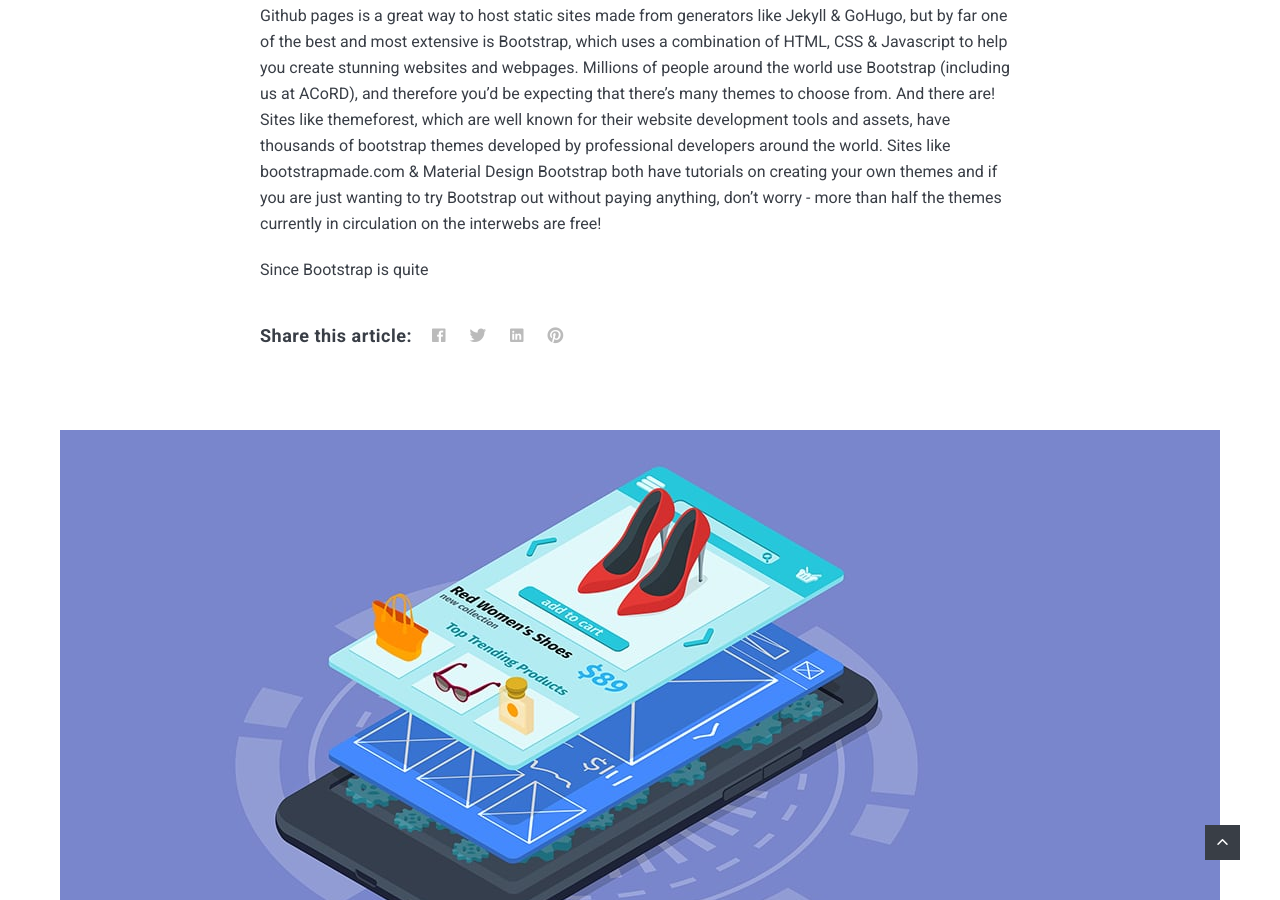
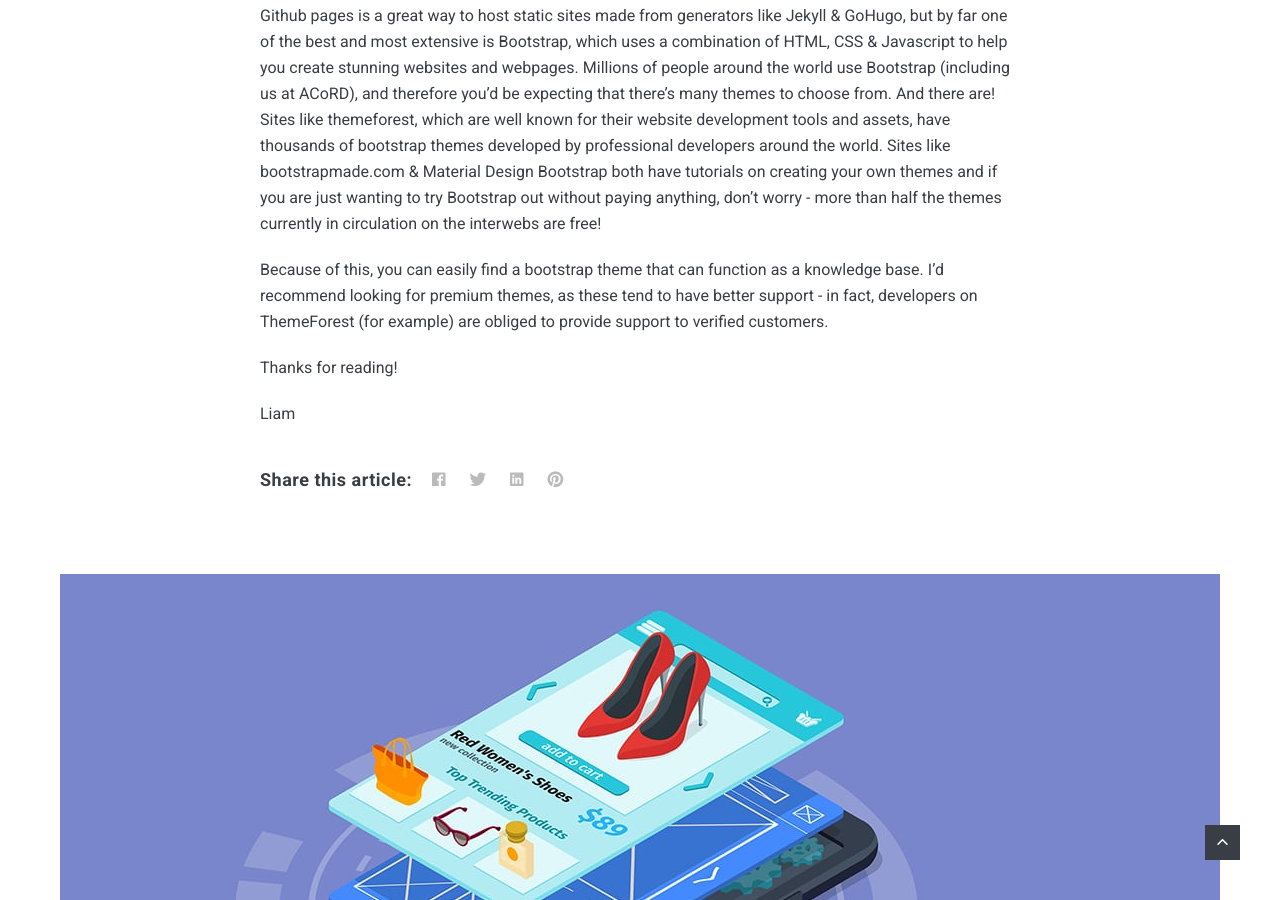
Before and after one commit to Gizmotronn/acord-robotics.github11, a Jekyll site: the page built from _posts/2018-07-17-time-to-givegifts-to-everyone.markdown, in a window 1280 px wide and 900 px high, scrolled down 2384 px. Built offline with Jekyll 4.4.1, drawn with Linux system fonts in a browser that asks for light colours; nearby versions of some CDN libraries; comment, search, counter and statistics services are not loaded.

Commit message:
Update 2018-07-17-time-to-givegifts-to-everyone.markdown

```diff
--- a/_posts/2018-07-17-time-to-givegifts-to-everyone.markdown
+++ b/_posts/2018-07-17-time-to-givegifts-to-everyone.markdown
@@ -27,4 +27,8 @@ You can choose to either push or pull commits/files from or to Github with Gitbo
 ## Custom Bootstrap Themes
 Github pages is a great way to host static sites made from generators like Jekyll & GoHugo, but by far one of the best and most extensive is Bootstrap, which uses a combination of HTML, CSS & Javascript to help you create stunning websites and webpages. Millions of people around the world use Bootstrap (including us at ACoRD), and therefore you'd be expecting that there's many themes to choose from. And there are! Sites like themeforest, which are well known for their website development tools and assets, have thousands of bootstrap themes developed by professional developers around the world. Sites like bootstrapmade.com & Material Design Bootstrap both have tutorials on creating your own themes and if you are just wanting to try Bootstrap out without paying anything, don't worry - more than half the themes currently in circulation on the interwebs are free!
 
-Since Bootstrap is quite
+Because of this, you can easily find a bootstrap theme that can function as a knowledge base. I'd recommend looking for premium themes, as these tend to have better support - in fact, developers on ThemeForest (for example) are obliged to provide support to verified customers.
+
+Thanks for reading!
+
+Liam
```
